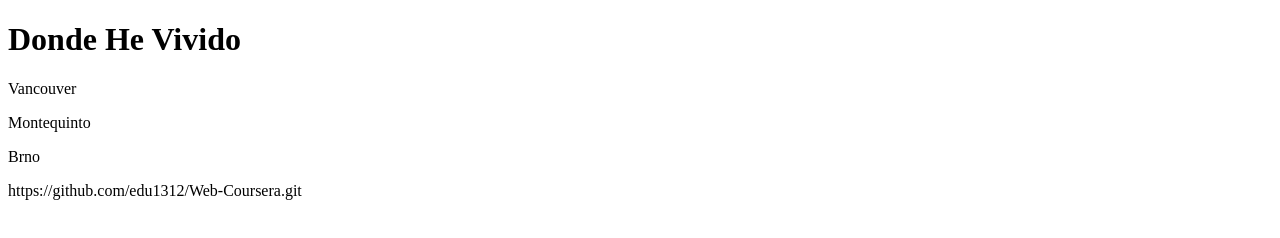
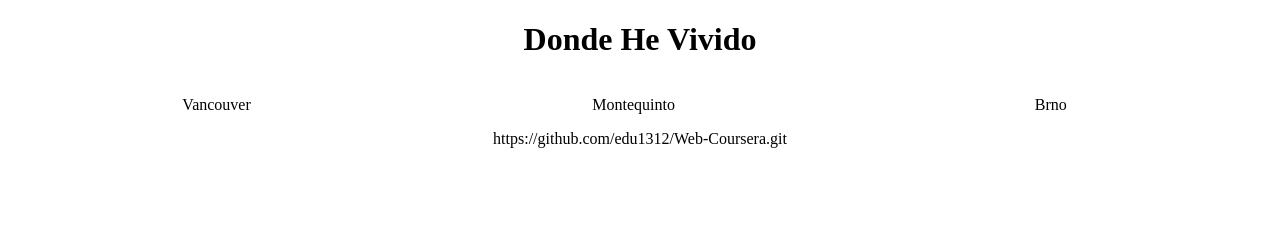
Before and after one commit to edu1312/Web-Coursera, a plain HTML site: page site/index.html in a window 1280 px wide. Drawn offline with Linux system fonts and the light colour scheme; files that its build step writes are made by us from their sources.

Commit message:
css file

```diff
--- a/site/css/style.css
+++ b/site/css/style.css
@@ -1,21 +1,9 @@
-<style>
-* {
+body {
 	box-sizing: border-box;
 	text-align: center;
 }
 
-h1 {
-	margin-bottom: 15px;
-}
 
-p {
-
-	color: black;
-}
-
-.row {
-	width: 100%
-}
 @media (min-width: 992px) {
 	.col-lg-1, .col-lg-2, .col-lg-3, .col-lg-4, .col-lg-5, .col-lg-6, .col-lg-7, .col-lg-8, .col-lg-9, .col-lg-10, .col-lg-11, .col-lg-12 {
 		float: left;
--- a/site/index.html
+++ b/site/index.html
@@ -4,7 +4,7 @@
 <meta charset="utf-8">
 <meta name="viewport" content="width=device-width, initial-scale=1">
 <title>Andando por el mundo</title>
-
+<link rel="stylesheet" href="style.css">
 </head>
 <body>
 <h1>Donde He Vivido</h1>
```
